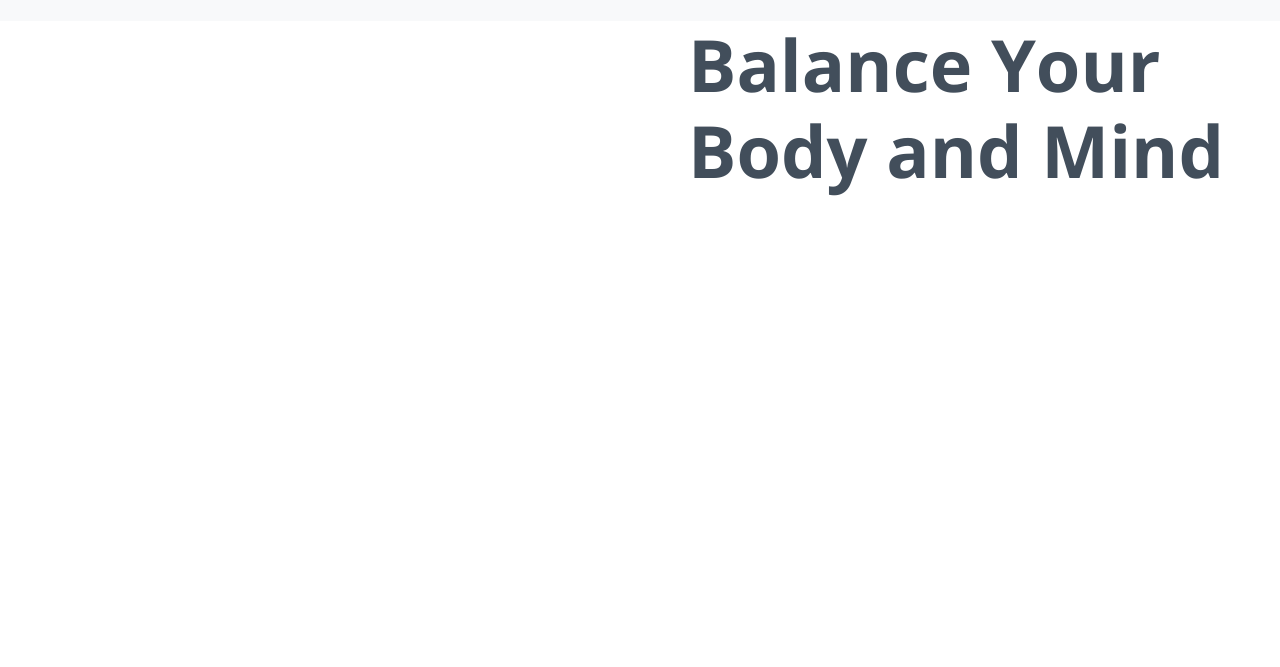
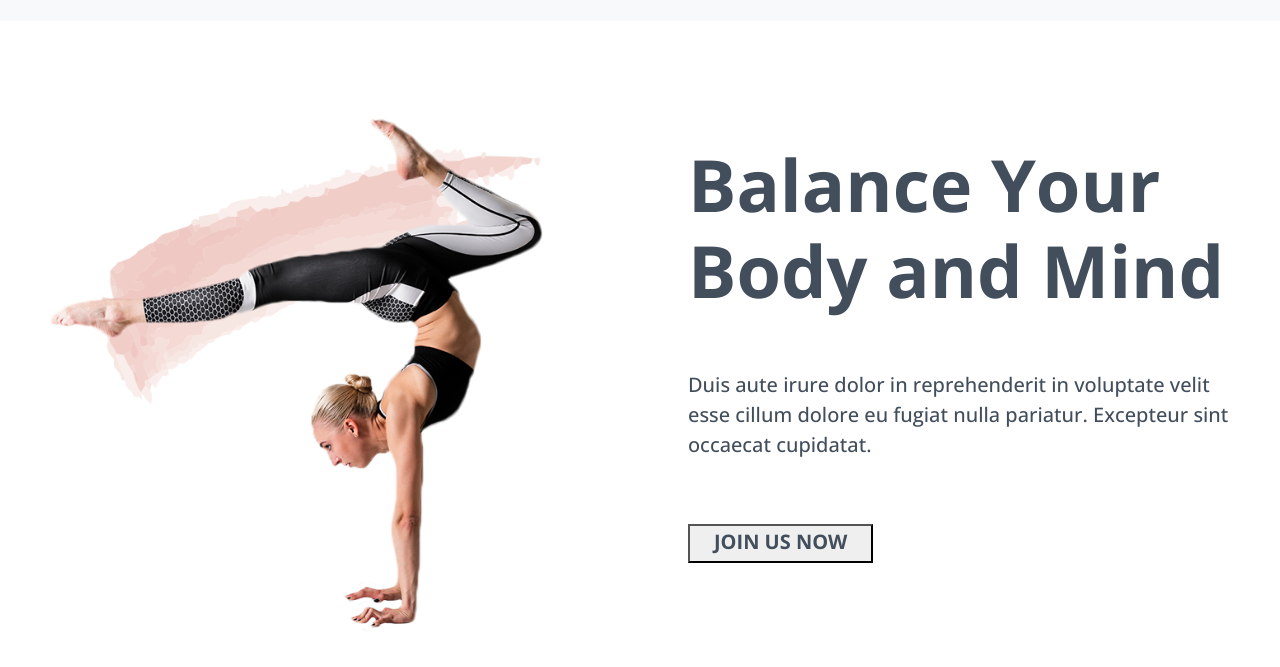
Before and after one commit to 2000RahulJoshi/yoga, a plain HTML site: page index.html in a window 1280 px wide. Shown: the part 101-768 px from the top of the page. Drawn offline with nearby package versions, Linux system fonts and the light colour scheme; a web font is replaced by a local one.

Commit message:
second commit

```diff
--- a/index.html
+++ b/index.html
@@ -67,18 +67,23 @@
       </div>
 
       <!-- this is the first container after the navBar which contains the basic introduction of our page -->
-      <div class="balanceYourBodyAndMind d-flex px-5">
-        <div class="balanceYourBodyAndMindYogaImg w-50">
-
+      <div class="balanceYourBodyAndMind d-flex px-5 pt-5 pb-3">
+        <div class="balanceYourBodyAndMindYogaImg w-50 pt-4 pb-4 pe-5">
+            <div class="pe-5 pt-4">
+                <img src="./assets/images/yogaGirl.png" alt="" width="100%">
+            </div>
         </div>
-        <div class="balanceYourBodyAndMindText w-50 ps-5">
-            <h1 class="display-2 fontColorGrey mb-0 fw-bold">Balance Your
-            <h1 class="display-2 fontColorGrey mb-0 fw-bold">Body and Mind</h1>
+        <div class="balanceYourBodyAndMindText w-50 ps-5 py-4 mb-5">
+            <div class="pb-2 pt-5">
+                <h1 class="display-2 fontColorGrey mb-0 fw-bold">Balance Your
+                <h1 class="display-2 fontColorGrey mb-0 fw-bold">Body and Mind</h1>
+            </div>
+            <p class="fontColorGrey fs-5 fw-medium py-5 ">Duis aute irure dolor in reprehenderit in voluptate velit esse cillum dolore eu fugiat nulla pariatur. Excepteur sint occaecat cupidatat.</p>
+            <button class="fontColorGrey fw-bold fs-5 px-4 pb-1">JOIN US NOW</button>
         </div>
 
       </div>
 
-      <img src="./assets/images/place_your_logo_here_doub_2.png" alt="" />
     </div>
 
     <script
```
